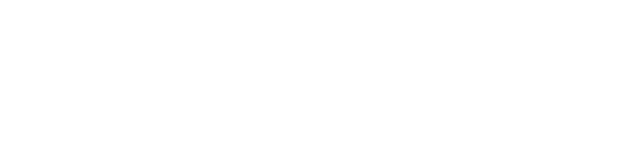
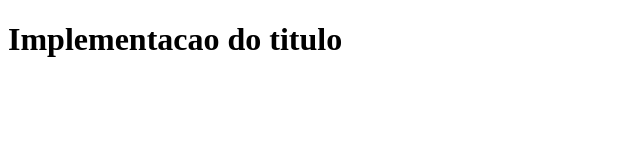
Before and after one commit to atrombetone/teste-git, a plain HTML site: page index.html in a window 1280 px wide. Shown: the whole page, without its empty margins (0-640 px from the left). Drawn offline with Linux system fonts and the light colour scheme.

Commit message:
implementação do titulo

```diff
--- a/index.html
+++ b/index.html
@@ -4,9 +4,9 @@
     <meta charset="UTF-8">
     <meta http-equiv="X-UA-Compatible" content="IE=edge">
     <meta name="viewport" content="width=device-width, initial-scale=1.0">
-    <title>versao 1</title>
+    <title>versao 1.0.1</title>
 </head>
 <body>
-
+    <h1>Implementacao do titulo</h1>
 </body>
 </html>
```
